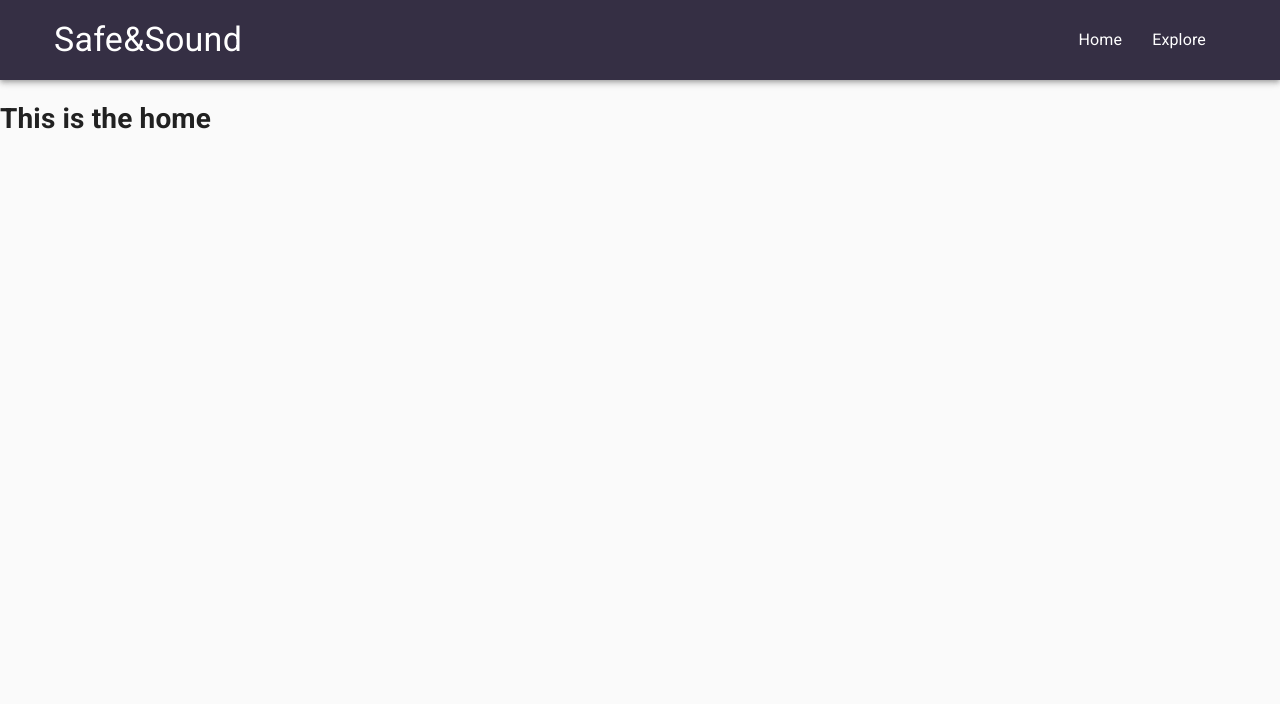
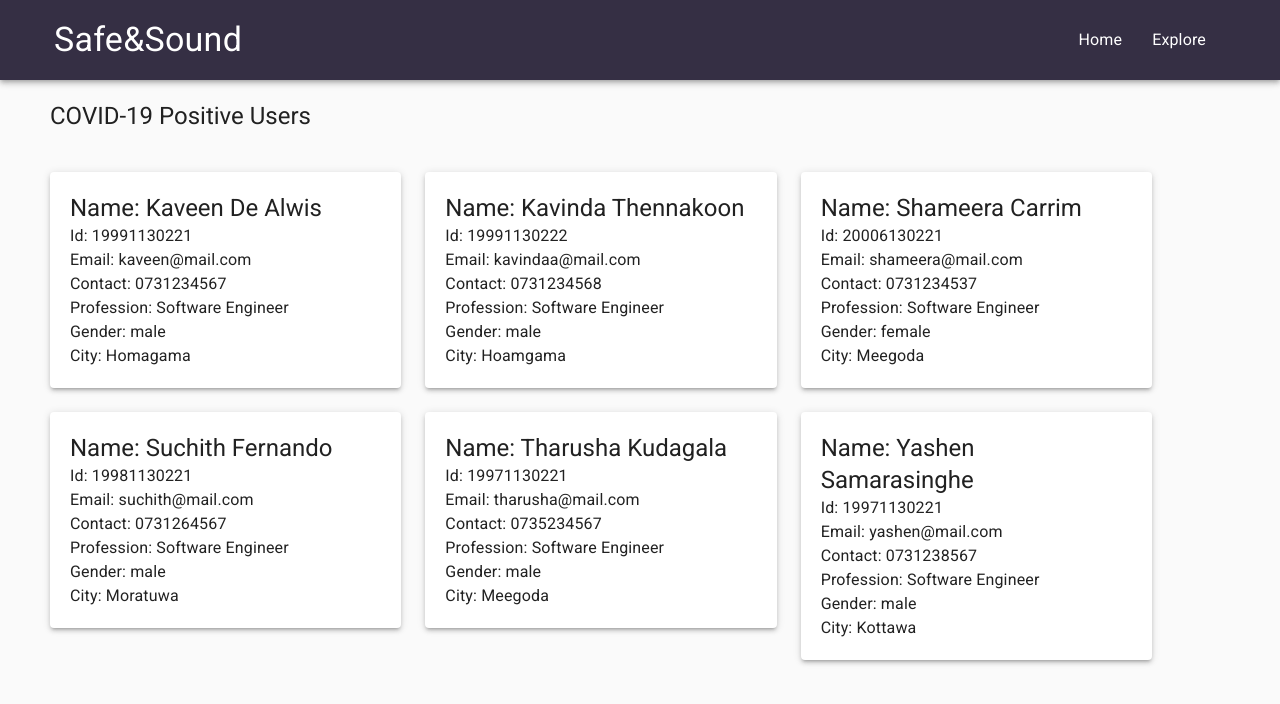
Before and after one commit to nerds-pool/safe-and-sound-web-client, a React (Create React App) app: page /signin in a window 1280 px wide. Both pictures are taken after typing "name@example.com", "Sample123" into the empty fields and a click on the button "SIGN IN". Shown: the top 704 px of the page. Built offline with nearby package versions, Linux system fonts and the light colour scheme.

Commit message:
designing home

```diff
--- a/public/index.html
+++ b/public/index.html
@@ -9,14 +9,26 @@
       name="description"
       content="Web site created using create-react-app"
     />
-    <link rel="stylesheet" href="https://fonts.googleapis.com/css?family=Roboto:300,400,500,700&display=swap" />
-    <link rel="stylesheet" href="https://fonts.googleapis.com/icon?family=Material+Icons" />
+    <link
+      rel="stylesheet"
+      href="https://fonts.googleapis.com/css?family=Roboto:300,400,500,700&display=swap"
+    />
+    <link
+      rel="stylesheet"
+      href="https://fonts.googleapis.com/icon?family=Material+Icons"
+    />
     <link rel="apple-touch-icon" href="%PUBLIC_URL%/logo192.png" />
     <!--
       manifest.json provides metadata used when your web app is installed on a
       user's mobile device or desktop. See https://developers.google.com/web/fundamentals/web-app-manifest/
     -->
     <link rel="manifest" href="%PUBLIC_URL%/manifest.json" />
+    <style>
+      * {
+        margin: 0;
+        padding: 0;
+      }
+    </style>
     <!--
       Notice the use of %PUBLIC_URL% in the tags above.
       It will be replaced with the URL of the `public` folder during the build.
--- /dev/null
+++ b/src/data/users.js
@@ -0,0 +1,58 @@
+const users = [
+  {
+    id: "19991130221",
+    email: "kaveen@mail.com",
+    contact: "0731234567",
+    profession: "Software Engineer",
+    gender: "male",
+    city: "Homagama",
+    name: "Kaveen De Alwis",
+  },
+  {
+    id: "19991130222",
+    email: "kavindaa@mail.com",
+    contact: "0731234568",
+    profession: "Software Engineer",
+    gender: "male",
+    city: "Hoamgama",
+    name: "Kavinda Thennakoon",
+  },
+  {
+    id: "20006130221",
+    email: "shameera@mail.com",
+    contact: "0731234537",
+    profession: "Software Engineer",
+    gender: "female",
+    city: "Meegoda",
+    name: "Shameera Carrim",
+  },
+  {
+    id: "19981130221",
+    email: "suchith@mail.com",
+    contact: "0731264567",
+    profession: "Software Engineer",
+    gender: "male",
+    city: "Moratuwa",
+    name: "Suchith Fernando",
+  },
+  {
+    id: "19971130221",
+    email: "tharusha@mail.com",
+    contact: "0735234567",
+    profession: "Software Engineer",
+    gender: "male",
+    city: "Meegoda",
+    name: "Tharusha Kudagala",
+  },
+  {
+    id: "19971130221",
+    email: "yashen@mail.com",
+    contact: "0731238567",
+    profession: "Software Engineer",
+    gender: "male",
+    city: "Kottawa",
+    name: "Yashen Samarasinghe",
+  },
+];
+
+export default users;
--- /dev/null
+++ b/src/lib/components/UserTile.js
@@ -0,0 +1,24 @@
+import React from "react";
+import { makeStyles } from "@material-ui/core/styles";
+import { Paper, Box, Typography } from "@material-ui/core";
+
+const useStyles = makeStyles((theme) => ({
+  paper: {
+    padding: 20
+  },
+}));
+
+export const UserTile = ({ data }) => {
+  const classes = useStyles();
+  return (
+    <Paper className={classes.paper} elevation={3} >
+      <Typography variant="h5">{`Name: ${data.name}`}</Typography>
+      <Typography>{`Id: ${data.id}`}</Typography>
+      <Typography>{`Email: ${data.email}`}</Typography>
+      <Typography>{`Contact: ${data.contact}`}</Typography>
+      <Typography>{`Profession: ${data.profession}`}</Typography>
+      <Typography>{`Gender: ${data.gender}`}</Typography>
+      <Typography>{`City: ${data.city}`}</Typography>
+    </Paper>
+  );
+};
--- a/src/lib/components/index.js
+++ b/src/lib/components/index.js
@@ -1,2 +1,3 @@
 export { Header } from "./Header";
 export { PrivateRoute } from "./PrivateRoute";
+export { UserTile } from "./UserTile";
--- /dev/null
+++ b/src/lib/theme/Styles.js
@@ -0,0 +1,8 @@
+import { makeStyles } from "@material-ui/core/styles";
+
+export const useGlobalStyles = makeStyles((theme) => ({
+  page: {
+    margin: 0,
+    padding: 0,
+  },
+}));
--- a/src/lib/theme/index.js
+++ b/src/lib/theme/index.js
@@ -1,3 +1,2 @@
-import * as globalStyles from "./global.css";
 export { Colors } from "./Colors";
-export { globalStyles };
+export { useGlobalStyles } from "./Styles";
--- a/src/pages/Home.js
+++ b/src/pages/Home.js
@@ -1,12 +1,54 @@
-import React from "react";
-import { Header } from "../lib/components";
+import React, { Fragment } from "react";
+import { Container, Box, Grid, Typography } from "@material-ui/core";
+import { makeStyles } from "@material-ui/core/styles";
+import { useGlobalStyles, Colors } from "../lib/theme";
+import { Header, UserTile } from "../lib/components";
+import USERS from "../data/users";
+
+const useStyles = makeStyles((theme) => ({
+  upperSection: {
+    backgroundColor: "#dfc",
+    height: "30vh",
+    width: "100vw",
+  },
+  mainSection: {
+    width: "90vw",
+    paddingTop: 20,
+    paddingLeft: 50,
+  },
+  gridWrapper: {
+    marginTop: theme.spacing(5)
+  }
+}));
 
 const Home = () => {
+  const classes = useStyles();
+  const styles = useGlobalStyles();
+
+  const renderUserTiles = (data) =>
+    data.map((item) => (
+      <Grid item xs={4}>
+        <UserTile data={item}></UserTile>
+      </Grid>
+    ));
+
   return (
-    <div>
+    <Fragment>
       <Header />
-      <h1>This is the home</h1>
-    </div>
+      <Container component="main" maxWidth="xs" className={styles.page}>
+        {/* <Box className={classes.upperSection}>
+          <Paper></Paper>
+        </Box> */}
+        <Box className={classes.mainSection}>
+          <Typography variant="h5">COVID-19 Positive Users</Typography>
+          <Box className={classes.gridWrapper}>
+            <Grid container spacing={3}>
+              {renderUserTiles(USERS)}
+            </Grid>
+          </Box>
+        </Box>
+      </Container>
+    </Fragment>
   );
 };
 
```
Also changed, not shown: src/lib/theme/global.css (deleted).
